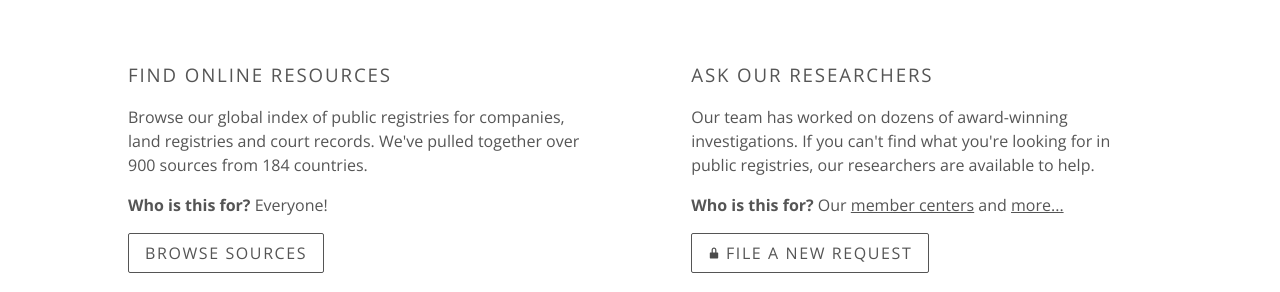
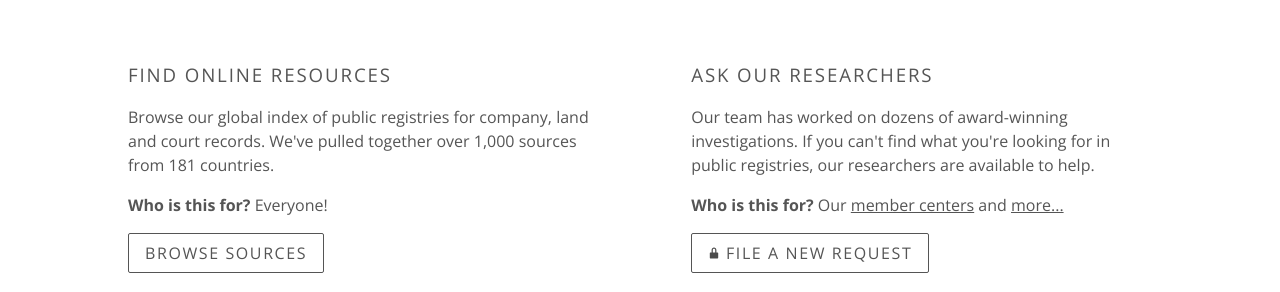
Before and after one commit to occrp/investigativedashboard.org, a Jekyll site: the page built from index.md, in a window 1280 px wide. Shown: the part 591-883 px from the top of the page. Built offline with Jekyll 4.4.1, drawn with Linux system fonts in a browser that asks for light colours.

Commit message:
Minor copy update.

```diff
--- a/index.md
+++ b/index.md
@@ -22,9 +22,9 @@ body_class: bg-near-white
     <div class="w-45-ns">
       <h3 class="ttu tracked normal">Find online resources</h3>
       <p class="lh-copy">
-        Browse our global index of public registries for companies, land
-        registries and court records.
-        We've pulled together over 900 sources from 184 countries.
+        Browse our global index of public registries for company, land and
+        court records. We've pulled together over 1,000 sources from 181
+        countries.
       </p>
       <p class="lh-copy">
         <strong>Who is this for?</strong> Everyone!
```
